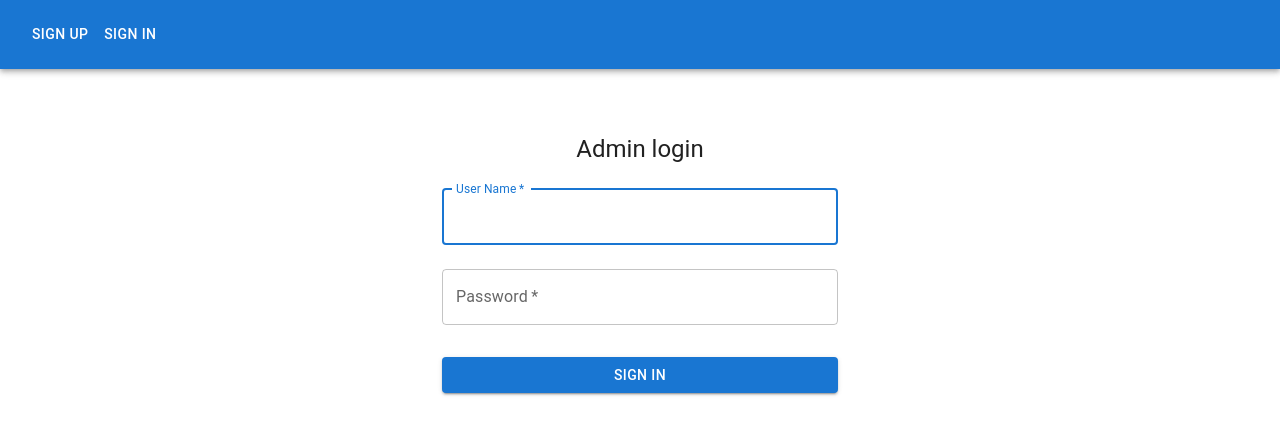
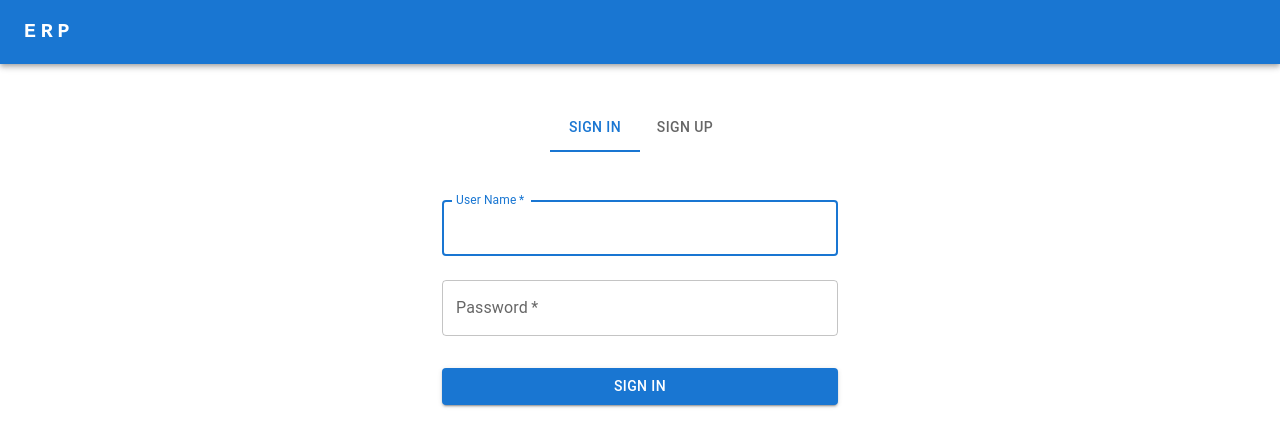
Before and after one commit to program-training/class-3-finalProject-ERP-front, a React (Vite) app: page / in a window 1280 px wide. Shown: the top 446 px of the page. Built offline with nearby package versions, Linux system fonts and the light colour scheme.

Commit message:
Arrangement of paths and buttons

```diff
--- a/src/components/AppBar.tsx
+++ b/src/components/AppBar.tsx
@@ -2,15 +2,12 @@ import * as React from "react";
 import AppBar from "@mui/material/AppBar";
 import Box from "@mui/material/Box";
 import Toolbar from "@mui/material/Toolbar";
-import IconButton from "@mui/material/IconButton";
 import Typography from "@mui/material/Typography";
 import Menu from "@mui/material/Menu";
-import MenuIcon from "@mui/icons-material/Menu";
 import Container from "@mui/material/Container";
-import Button from "@mui/material/Button";
 import Tooltip from "@mui/material/Tooltip";
 import MenuItem from "@mui/material/MenuItem";
-import SearchFiled from "./Search";
+import SearchFiled from "./SearchBox";
 import { Outlet, useNavigate } from "react-router-dom";
 import AddProductButton from "./AddProduct";
 import { AuthContext } from "../Context/AuthContext";
@@ -18,21 +15,8 @@ import { AuthContext } from "../Context/AuthContext";
 function ResponsiveAppBar() {
   const authContext = React.useContext(AuthContext);
   const isAuthenticated = authContext?.isAuthenticated;
-  const setAuthenticated = authContext?.setIsAuthenticated;
 
-  // const [isAuthenticated] = React.useState<boolean>(true);
   const navigate = useNavigate();
-
-  const [anchorElNav, setAnchorElNav] = React.useState<null | HTMLElement>(
-    null
-  );
-  const handleOpenNavMenu = (event: React.MouseEvent<HTMLElement>) => {
-    setAnchorElNav(event.currentTarget);
-  };
-
-  const handleCloseNavMenu = () => {
-    setAnchorElNav(null);
-  };
 
   const handleOpenUserMenu = (event: React.MouseEvent<HTMLElement>) => {
     setAnchorElUser(event.currentTarget);
@@ -57,7 +41,7 @@ function ResponsiveAppBar() {
       <AppBar position="static">
         <Container maxWidth="xl">
           <Toolbar disableGutters>
-            {/* <Typography
+            <Typography
               variant="h6"
               noWrap
               component="a"
@@ -74,41 +58,7 @@ function ResponsiveAppBar() {
               }}
             >
               ERP
-            </Typography> */}
-            <Box sx={{ flexGrow: 1, display: { xs: "flex", md: "none" } }}>
-              <IconButton
-                size="large"
-                aria-label="account of current user"
-                aria-controls="menu-appbar"
-                aria-haspopup="true"
-                onClick={handleOpenNavMenu}
-                color="inherit"
-              >
-                <MenuIcon />
-              </IconButton>
-              <Menu
-                id="menu-appbar"
-                anchorEl={anchorElNav}
-                anchorOrigin={{
-                  vertical: "bottom",
-                  horizontal: "left",
-                }}
-                keepMounted
-                transformOrigin={{
-                  vertical: "top",
-                  horizontal: "left",
-                }}
-                open={Boolean(anchorElNav)}
-                onClose={handleCloseNavMenu}
-                sx={{
-                  display: { xs: "block", md: "none" },
-                }}
-              >
-                <MenuItem key={"page"} onClick={handleCloseNavMenu}>
-                  <Typography textAlign="center">{"demo"}</Typography>
-                </MenuItem>
-              </Menu>
-            </Box>
+            </Typography>
             <Typography
               variant="h5"
               noWrap
@@ -133,31 +83,6 @@ function ResponsiveAppBar() {
                 <SearchFiled /> <AddProductButton />
               </>
             )}
-
-            <Box sx={{ flexGrow: 1, display: { xs: "none", md: "flex" } }}>
-              {!isAuthenticated && (
-                <>
-                  <Button
-                    key={"signUp"}
-                    onClick={() => {
-                      handleCloseNavMenu(), navigate("/signUp");
-                    }}
-                    sx={{ my: 2, color: "white", display: "block" }}
-                  >
-                    {"SIGN UP"}
-                  </Button>
-                  <Button
-                    key={"signUp"}
-                    onClick={() => {
-                      handleCloseNavMenu(), navigate("/");
-                    }}
-                    sx={{ my: 2, color: "white", display: "block" }}
-                  >
-                    {"SIGN IN"}
-                  </Button>
-                </>
-              )}
-            </Box>
             {isAuthenticated && (
               <Box sx={{ flexGrow: 0 }}>
                 <Tooltip
--- a/src/components/HomePage.tsx
+++ /dev/null
@@ -1,10 +0,0 @@
-import SignIn from "./SignIn";
-
-export default function HomePage() {
-
-  return (
-    <>
-      <SignIn />
-    </>
-  );
-}
--- /dev/null
+++ b/src/components/LoginAndRegistration.tsx
@@ -0,0 +1,73 @@
+import SignIn from "./SignIn";
+import * as React from "react";
+import { useTheme } from "@mui/material/styles";
+import Tabs from "@mui/material/Tabs";
+import Tab from "@mui/material/Tab";
+import Typography from "@mui/material/Typography";
+import Box from "@mui/material/Box";
+import SignUp from "./SignUp";
+
+interface TabPanelProps {
+  children?: React.ReactNode;
+  dir?: string;
+  index: number;
+  value: number;
+}
+
+function TabPanel(props: TabPanelProps) {
+  const { children, value, index, ...other } = props;
+
+  return (
+    <div
+      role="tabpanel"
+      hidden={value !== index}
+      id={`full-width-tabpanel-${index}`}
+      aria-labelledby={`full-width-tab-${index}`}
+      {...other}
+    >
+      {value === index && (
+        <Box sx={{ p: 3 }}>
+          <Typography>{children}</Typography>
+        </Box>
+      )}
+    </div>
+  );
+}
+
+function a11yProps(index: number) {
+  return {
+    id: `full-width-tab-${index}`,
+    "aria-controls": `full-width-tabpanel-${index}`,
+  };
+}
+export default function LoginAndRegistration() {
+  const theme = useTheme();
+  const [value, setValue] = React.useState(0);
+
+  const handleChange = (_event: React.SyntheticEvent, newValue: number) => {
+    setValue(newValue);
+  };
+  return (
+    <>
+      <Box
+        sx={{
+          marginTop: 5,
+          display: "flex",
+          flexDirection: "column",
+          alignItems: "center",
+        }}
+      >
+        <Tabs value={value} onChange={handleChange}>
+          <Tab label="SIGN IN" {...a11yProps(0)} />
+          <Tab label="SIGN UP" {...a11yProps(1)} />
+        </Tabs>
+      </Box>
+      <TabPanel value={value} index={0} dir={theme.direction}>
+        <SignIn />
+      </TabPanel>
+      <TabPanel value={value} index={1} dir={theme.direction}>
+        <SignUp />
+      </TabPanel>
+    </>
+  );
+}
--- a/src/components/SignIn.tsx
+++ b/src/components/SignIn.tsx
@@ -84,15 +84,11 @@ export default function SignIn() {
         <CssBaseline />
         <Box
           sx={{
-            marginTop: 8,
             display: "flex",
             flexDirection: "column",
             alignItems: "center",
           }}
         >
-          <Typography component="h1" variant="h5">
-            Admin login
-          </Typography>
           <Box
             component="form"
             onSubmit={handleSubmit}
--- a/src/components/SignUp.tsx
+++ b/src/components/SignUp.tsx
@@ -44,7 +44,7 @@ const SignUp: React.FC<FormikProps<FormValues>> = (props) => {
       password: values.password,
     });
 
-    fetch(`${import.meta.env.BASE_URL}/users/register`, {
+    fetch(`http://127.0.0.1:3000/users/register`, {
       method: "POST",
       headers: myHeaders,
       body: raw,
@@ -80,15 +80,12 @@ const SignUp: React.FC<FormikProps<FormValues>> = (props) => {
         <CssBaseline />
         <Box
           sx={{
-            marginTop: 8,
             display: "flex",
             flexDirection: "column",
             alignItems: "center",
           }}
         >
-          <Typography component="h1" variant="h5">
-            Sign up
-          </Typography>
+
           <Box
             component="form"
             noValidate
@@ -141,6 +138,7 @@ const SignUp: React.FC<FormikProps<FormValues>> = (props) => {
                   value={values.password}
                   onChange={handleChange}
                   onBlur={handleBlur}
+                  required
                   helperText={touched.password ? errors.password : ""}
                   error={touched.password && Boolean(errors.password)}
                   margin="dense"
@@ -156,6 +154,7 @@ const SignUp: React.FC<FormikProps<FormValues>> = (props) => {
                   value={values.confirmPassword}
                   onChange={handleChange}
                   onBlur={handleBlur}
+                  required
                   helperText={
                     touched.confirmPassword ? errors.confirmPassword : ""
                   }
--- a/src/main.tsx
+++ b/src/main.tsx
@@ -1,7 +1,7 @@
 import React from "react";
 import ReactDOM from "react-dom/client";
 import { createBrowserRouter, RouterProvider } from "react-router-dom";
-import HomePage from "./components/HomePage";
+import LoginAndRegistration from "./components/LoginAndRegistration";
 import Header from "./components/Header";
 import SignUp from "./components/SignUp";
 import { AuthProvider } from "./Context/AuthContext";
@@ -16,7 +16,7 @@ const router = createBrowserRouter([
     children: [
       {
         path: "/",
-        element: <HomePage />,
+        element: <LoginAndRegistration />,
       },
       {
         path: "/signUp",
```
Also changed, not shown: src/components/SearchBox.tsx (renamed from src/components/Search.tsx).
